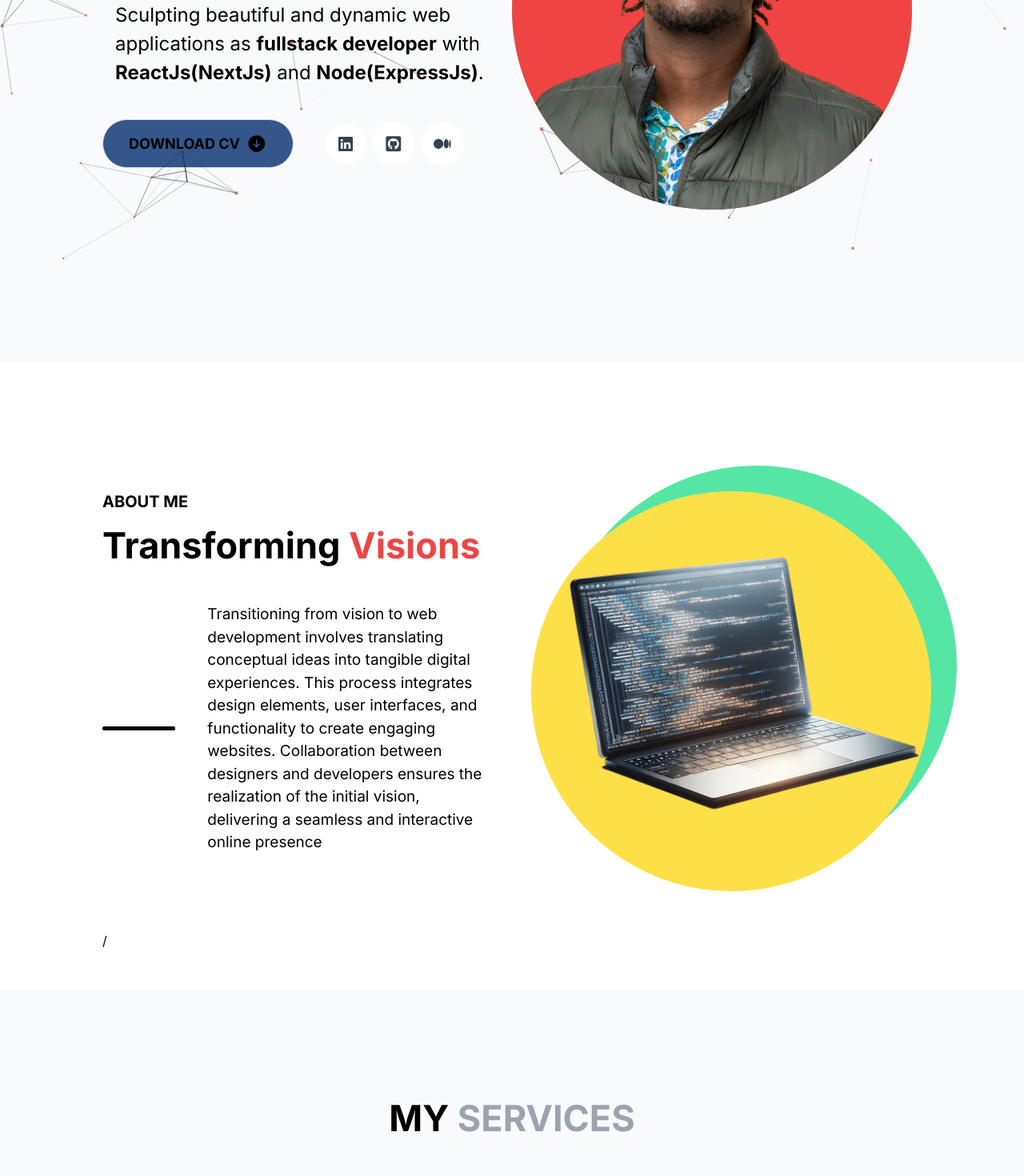
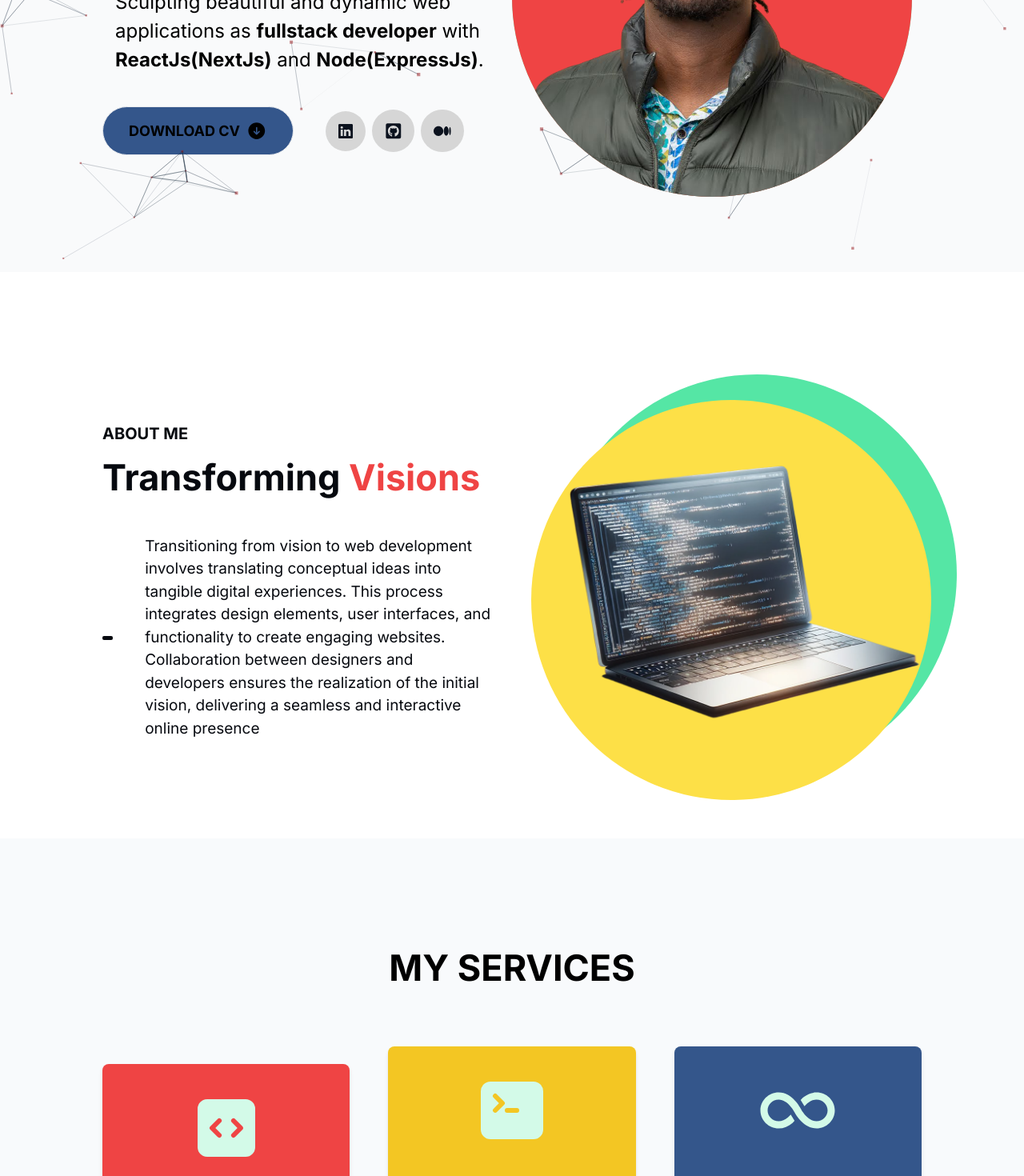
Before and after one commit to Ianodad/masterportfolio, a Next.js app: page / in a window 1280 px wide. Shown: the part 460-1930 px from the top of the page at 80% size. Built offline with nearby package versions, Linux system fonts and the light colour scheme.

Commit message:
darl mode added with the minor ui styling

```diff
--- a/src/app/globals.css
+++ b/src/app/globals.css
@@ -6,7 +6,7 @@
 
 @layer components {
   .nav-link {
-    @apply relative font-semibold text-cm-blue-700 dark:text-white cursor-pointer text-[17px] w-fit md:block after:block after:content-[''] after:absolute after:h-[3px] after:bg-[conic-gradient(at_top,_var(--tw-gradient-stops))] from-gray-900 via-gray-100 to-gray-900  after:w-full after:scale-x-0 after:hover:scale-x-100 after:transition after:duration-300 after:origin-center hidden;
+    @apply relative font-semibold text-cm-blue-700 dark:text-white cursor-pointer text-[17px] w-fit md:block after:block after:content-[''] after:absolute after:h-[4px] after:bg-[conic-gradient(at_top,_var(--tw-gradient-stops))] from-cm-red-600 via-cm-red-500 to-cm-red-600  after:w-full after:scale-x-0 after:hover:scale-x-100 after:transition after:duration-300 after:origin-center hidden;
   }
 
   .nav-link.active {
--- a/src/app/page.tsx
+++ b/src/app/page.tsx
@@ -23,7 +23,7 @@ export default function Home() {
       <Navbar openNav={openNav} />
       <MobileNavbar nav={nav} closeNav={closeNav} />
       <Hero />
-      <div className="relative z-[30] mt-20">
+      <div className="relative z-[30]">
         <About />
         <Services />
         <Skills />
--- a/src/components/About.tsx
+++ b/src/components/About.tsx
@@ -8,22 +8,22 @@ export const About = () => {
     <motion.section
       ref={ref}
       id="about"
-      className="bg-white from-black via-gray-700 to-black pb-[3rem] pt-[10rem] md:pt-[10rem]"
+      className="bg-white dark:bg-cm-blue-950 pb-[3rem] pt-[10rem] md:pt-[10rem]"
       initial={{ opacity: 0, y: 100 }}
       animate={{ opacity: 1, y: 0 }}
       transition={{ delay: 0.175 }}
     >
       <div className="grid grid-cols-1 md:grid-cols-2 w-[80%] mx-auto gap-[3rem] items-center">
         <div>
-          <h1 className="text-[20px] font-bold uppercase  mb-[1rem]">
+          <h1 className="text-[20px] font-bold uppercase mb-[1rem] text-cm-blue-950 dark:text-cm-blue-50">
             About Me
           </h1>
-          <h2 className="text-[25px] md:text-[35px] lg:text-[45px] md:leading-[3rem] leading-[2rem] capitalize mb-[3rem] font-bold text-black">
+          <h2 className="text-[25px] md:text-[35px] lg:text-[45px] md:leading-[3rem] leading-[2rem] capitalize mb-[3rem] font-bold text-cm-blue-950 dark:text-cm-blue-50">
             Transforming <span className="text-cm-red-500">Visions</span>
           </h2>
-          <div className="mb-[3rem] flex items-center md:space-x-10">
-            <span className="w-[100px] hidden md:block h-[5px] bg-black rounded-sm"></span>
-            <p className="text-[19px] text-black w-[80%]">
+          <div className="mb-[3rem] flex items-center md:space-x-10 ">
+            <span className="w-[100px] hidden md:block h-[5px] bg-cm-blue-950 dark:text-cm-blue-50 rounded-sm"></span>
+            <p className="text-[19px] text-cm-blue-950 dark:text-cm-blue-50">
               Transitioning from vision to web development involves translating
               conceptual ideas into tangible digital experiences. This process
               integrates design elements, user interfaces, and functionality to
@@ -42,7 +42,6 @@ export const About = () => {
           />
           <div className="absolute w-[100%] h-[100%] z-[10] bg-[#55e6a5]  bottom-[2rem] left-[2rem] rounded-full"></div>
         </div>
-        /
       </div>
     </motion.section>
   );
--- a/src/components/Blogs.tsx
+++ b/src/components/Blogs.tsx
@@ -12,7 +12,7 @@ export const Blogs = () => {
   const { ref } = useSectionInView("Blogs");
   return (
     <motion.section
-      className="pt-[8em] md:pt-[4rem] pb-[4rem] bg-white"
+      className="pt-[8em] md:pt-[4rem] pb-[4rem] bg-white dark:bg-cm-blue-950"
       ref={ref}
       id="blogs"
     >
--- a/src/components/Hero.tsx
+++ b/src/components/Hero.tsx
@@ -18,7 +18,7 @@ export const Hero = () => {
     <motion.section
       ref={ref}
       id="home"
-      className="h-[90vh] mt-[4vh] bg-cover bg-center filter dark:bg-[#1A1A1A]"
+      className="h-[90vh] pt-[4vh] bg-cover bg-center filter dark:bg-cm-blue-900"
     >
       <Particle />
       <div className="w-[80%] grid-cols-1 mx-auto grid lg:grid-cols-2 gap[3rem] h-[100%] items-center">
@@ -50,8 +50,8 @@ export const Hero = () => {
             <span className="font-bold">Node(ExpressJs)</span>.
           </motion.p>
           <div className="mt-[2rem] flex-col space-y-6 sm:space-y-0 sm:flex sm:flex-row items-center sm:space-x-6">
-            <button className="px-[2rem] hover:bg-[radial-gradient(ellipse_at_right,_var(--tw-gradient-stops))] from-cm-blue-700 via-cm-blue-500 to-cm-blue-700 transition-all duration-300 py-[1rem] text-[18px] font-bold uppercase bg-cm-blue-500 text-black flex items-center space-x-2 border rounded-full">
-              <a href="/documents/Ian-adera-cv.pdf" download>
+            <button className="px-[2rem] hover:bg-[radial-gradient(ellipse_at_right,_var(--tw-gradient-stops))] from-cm-blue-700 via-cm-blue-500 to-cm-blue-700 transition-all duration-300 py-[1rem] text-[18px] font-bold uppercase bg-cm-blue-500 dark:bg-cm-blue-50 text-black flex items-center space-x-2 border rounded-full">
+              <a href="/documents/Ian_Adera_Resume_Fullstack.pdf" download>
                 <p>Download cv</p>
               </a>
               <ArrowDownCircleIcon className="w-[1.6rem] h-[1.7rem] text-black" />
@@ -65,7 +65,7 @@ export const Hero = () => {
               }}
             >
               <a
-                className="bg-white p-4 text-gray-700 hover:text-gray-950 flex items-center gap-2 rounded-full focus:scale-[1.15] hover:scale-[1.15] active:scale-105 transition cursor-pointer borderBlack dark:bg-white/10 dark:text-white/60"
+                className="bg-cm-light-grey-100 p-4 text-cm-blue-900 hover:text-cm-blue-950 flex items-center gap-2 rounded-full focus:scale-[1.15] hover:scale-[1.15] active:scale-105 transition cursor-pointer borderBlack dark:bg-white/10 dark:text-cm-light-grey-50"
                 href="https://www.linkedin.com/in/ian-odhiambo/"
                 target="_blank"
               >
@@ -73,14 +73,14 @@ export const Hero = () => {
               </a>
 
               <a
-                className="bg-white p-4 text-gray-700 flex items-center gap-2 text-[1.35rem] rounded-full focus:scale-[1.15] hover:scale-[1.15] hover:text-gray-950 active:scale-105 transition cursor-pointer borderBlack dark:bg-white/10 dark:text-white/60"
+                className="bg-cm-light-grey-100 p-4 text-cm-blue-900 hover:text-cm-blue-950 flex items-center gap-2 text-[1.35rem] rounded-full focus:scale-[1.15] hover:scale-[1.15] hover:text-gray-950 active:scale-105 transition cursor-pointer borderBlack dark:bg-white/10 dark:text-cm-light-grey-50"
                 href="https://github.com/Ianodad"
                 target="_blank"
               >
                 <FaGithubSquare />
               </a>
               <a
-                className="bg-white p-4 text-gray-700 flex items-center gap-2 text-[1.35rem] rounded-full focus:scale-[1.15] hover:scale-[1.15] hover:text-gray-950 active:scale-105 transition cursor-pointer borderBlack dark:bg-white/10 dark:text-white/60"
+                className="bg-cm-light-grey-100 p-4 text-cm-blue-900 hover:text-cm-blue-950 flex items-center gap-2 text-[1.35rem] rounded-full focus:scale-[1.15] hover:scale-[1.15] hover:text-gray-950 active:scale-105 transition cursor-pointer borderBlack dark:bg-white/10 dark:text-cm-light-grey-50"
                 href="https://medium.com/@ianodad"
                 target="_blank"
               >
--- a/src/components/Navbar.tsx
+++ b/src/components/Navbar.tsx
@@ -16,7 +16,7 @@ export const Navbar = ({ openNav }: Props) => {
   const { theme, toggleTheme } = useTheme();
   console.log("theme", theme);
   return (
-    <div className="w-[100%] top-0 sticky h-[10vh] bg-white dark:bg-cm-blue-950 shadow-md z-[1000]">
+    <div className="w-[100%] top-0 sticky h-[10vh] bg-white dark:bg-cm-blue-950 dark:shadow-cm-dark-grey-950  shadow-md z-[1000]">
       <div className="flex items-center justify-between w-[80%] mx-auto h-[100%]">
         <h1 className="flex-[0.6] cursor-pointer text-[25px] text-cm-blue-700 dark:text-white font-bold">
           IAN
--- a/src/components/Particle.tsx
+++ b/src/components/Particle.tsx
@@ -4,8 +4,10 @@ import type { Container, Engine } from "tsparticles-engine";
 import Particles from "react-tsparticles";
 //import { loadFull } from "tsparticles"; // if you are going to use `loadFull`, install the "tsparticles" package too.
 import { loadSlim } from "tsparticles-slim"; // if you are going to use `loadSlim`, install the "tsparticles-slim" package too.
+import { useTheme } from "@/context/theme-context";
 
 const Particle = () => {
+  const { theme, toggleTheme } = useTheme();
   const particlesInit = useCallback(async (engine: Engine) => {
     console.log(engine);
 
@@ -63,7 +65,7 @@ const Particle = () => {
               value: "#991B1E",
             },
             links: {
-              color: "#2343",
+              color: theme === "dark" ? "#ffffff" : "#2343",
               distance: 120,
               enable: true,
               opacity: 0.5,
--- a/src/components/Services.tsx
+++ b/src/components/Services.tsx
@@ -23,10 +23,10 @@ export const Services = () => {
     <motion.section
       id="services"
       ref={ref}
-      className="bg-slate-50 pt-[10rem] md:pt-[8rem] pb-[5rem]"
+      className="bg-slate-50 pt-[10rem] md:pt-[8rem] pb-[5rem] dark:bg-cm-blue-900"
     >
-      <p className="text-center text-black text-[28px] sm:text-[33px] md:text-[45px] font-bold uppercase">
-        My <span className="text-gray-400">Services</span>
+      <p className="text-center text-black dark:text-cm-blue-50 text-[28px] sm:text-[33px] md:text-[45px] font-bold uppercase">
+        My <span className="text-cm-grey-500">Services</span>
       </p>
       <div className="grid grid-cols-1 md:grid-cols-2 lg:grid-cols-3 w-[80%] mx-auto items-center gap-[3rem] mt-[4rem] text-white">
         {myServicesData.map((service) => (
--- a/src/components/Skills.tsx
+++ b/src/components/Skills.tsx
@@ -27,17 +27,17 @@ export default function Skills() {
     <section
       id="skills"
       ref={ref}
-      className="scroll-mt-28 items-center py-2 flex justify-center bg-white md:py-14"
+      className="scroll-mt-28 items-center py-2 flex justify-center bg-white dark:bg-cm-blue-950 md:py-14"
     >
       <div className="max-w-[53rem]">
-        <h1 className=" text-[28px] sm:text-[33px] md:text-[45px]  mb-[1rem] text-center   font-bold uppercase">
+        <h1 className=" text-[28px] sm:text-[33px] md:text-[45px]  mb-[1rem] text-center font-bold uppercase">
           My skills
         </h1>
         <div>
           <ul className="flex flex-wrap justify-center gap-2 text-lg text-gray-800 justify-items-center">
             {skillsData.map((skill, index) => (
               <motion.li
-                className="bg-white borderBlack rounded-lg px-6 py-3 dark:bg-white/10 dark:text-white/80 shadow-md"
+                className="bg-white borderBlack rounded-lg px-6 py-3 dark:bg-white/10 dark:text-white/80 shadow-md dark:shadow-white dark:shadow-sm"
                 key={index}
                 variants={fadeInAnimationVariants}
                 initial="initial"
```
Also changed, not shown: src/components/Experience.tsx (+20 -11 lines), 2 other files (tests, documents, lock files or other folders).
